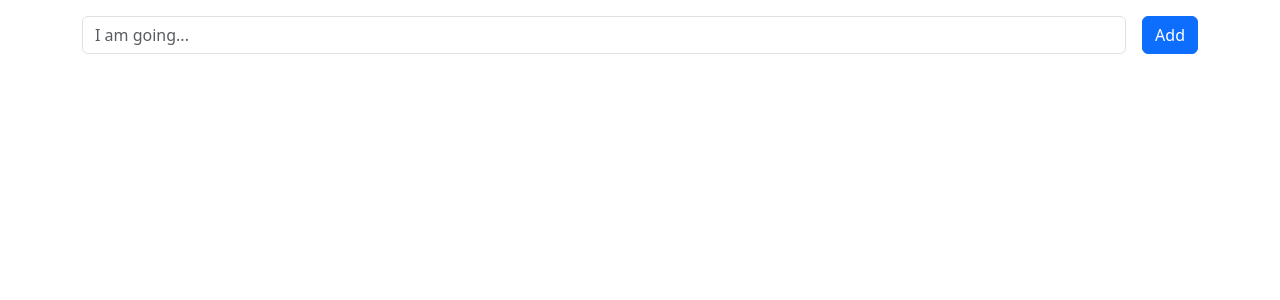
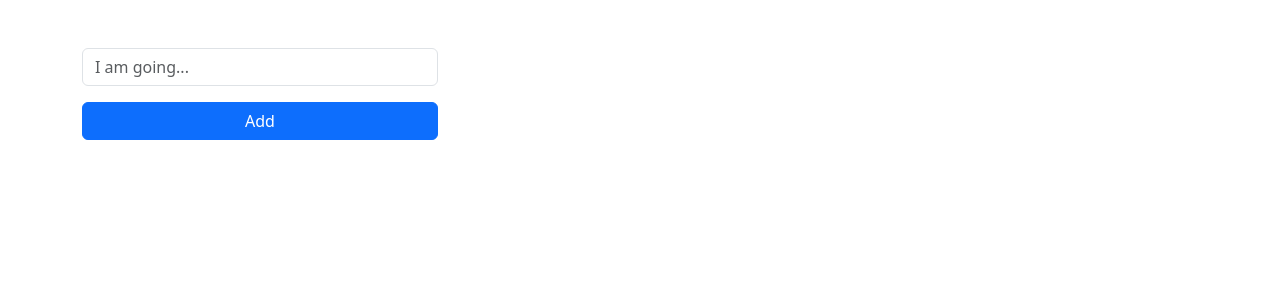
Before and after one commit to VitaliiaYaremenko/REACT-hw, a React (Vite) app in the folder react-app/: page / in a window 1280 px wide. Shown: the top 300 px of the page. Built offline with nearby package versions, Linux system fonts and the light colour scheme.

Commit message:
added changes

```diff
--- /dev/null
+++ b/react-app/src/components/TodoBox.css
@@ -0,0 +1,9 @@
+.task-list {
+    padding: 5px;
+}
+
+.task-item {
+    padding: 5px;
+    border-radius: 5px;
+    margin-bottom: 10px;
+}
--- a/react-app/src/components/TodoBox/TodoBox.jsx
+++ b/react-app/src/components/TodoBox/TodoBox.jsx
@@ -1,7 +1,7 @@
 import React, { useState } from 'react';
-import { Form, Button, Container } from 'react-bootstrap';
+import { Form, Button, Container, Row, Col } from 'react-bootstrap';
 import Item from '../Item';
-// import 'bootstrap/dist/css/bootstrap.min.css';
+import '../TodoBox.css';
 
 function uniqueId() {
     return '_' + Math.random().toString(36).substr(2, 9);
@@ -25,9 +25,11 @@ const TodoBox = () => {
 
     return (
         <Container>
-            <div className="mb-3 mt-3">
-                <Form className="d-flex justify-content-center" onSubmit={handleAddTask}>
-                    <Form.Group className="me-3 flex-grow-1">
+            <Row>
+                <Col md={4}>
+                    <div className="mb-3 mt-5">
+                        <Form onSubmit={handleAddTask}>
+                            <Form.Group className="mb-3">
                                 <Form.Control
                                     type="text"
                                     value={task}
@@ -36,14 +38,18 @@ const TodoBox = () => {
                                     placeholder="I am going..."
                                 />
                             </Form.Group>
-                    <Button type="submit" variant="primary">Add</Button>
+                            <Button type="submit" variant="primary" className="w-100">Add</Button>
                         </Form>
                     </div>
-            <div>
+                </Col>
+                <Col md={8}>
+                    <div className="task-list">
                         {tasks.map((task) => (
                             <Item key={task.id} task={task} onRemove={handleRemoveTask} />
                         ))}
                     </div>
+                </Col>
+            </Row>
         </Container>
     );
 };
```
Also changed, not shown: react-app/src/components/Item/Item.jsx (+12 -10 lines). Lines whose indentation alone changed are shown as unchanged.
